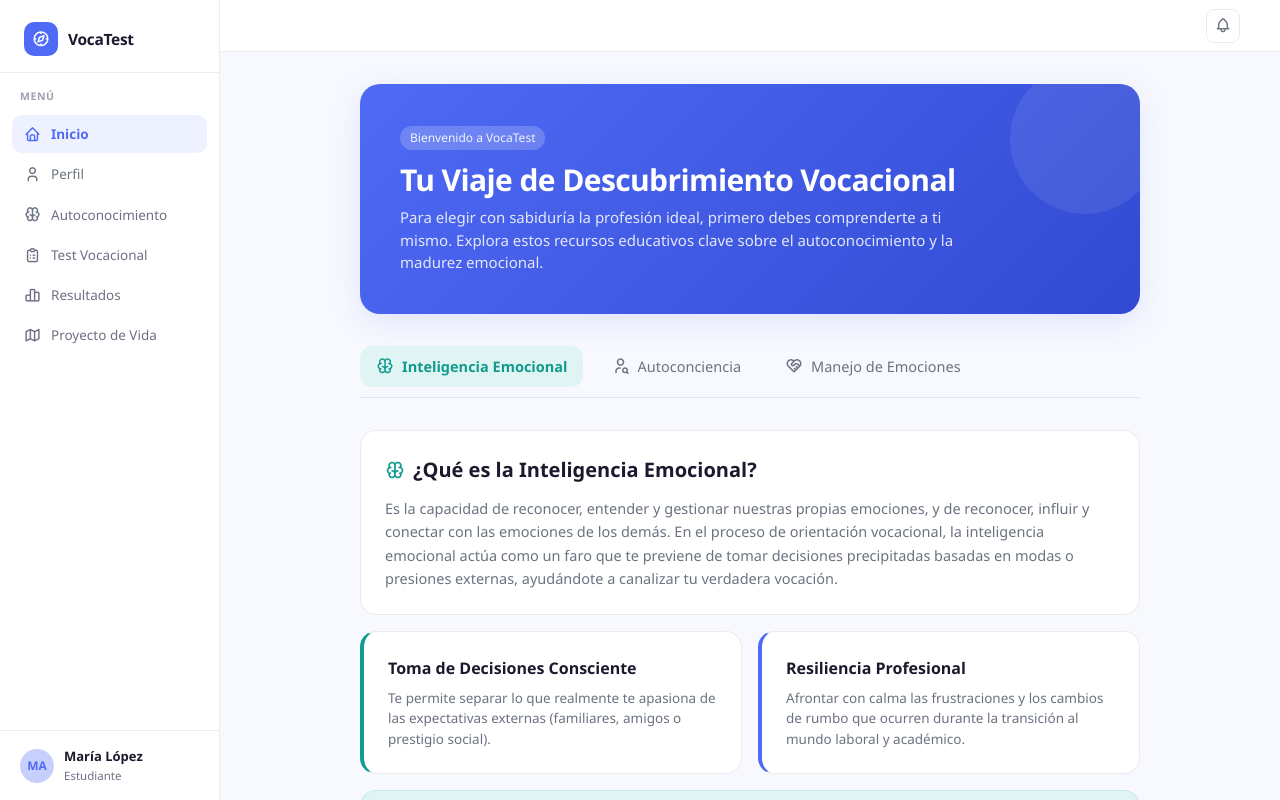
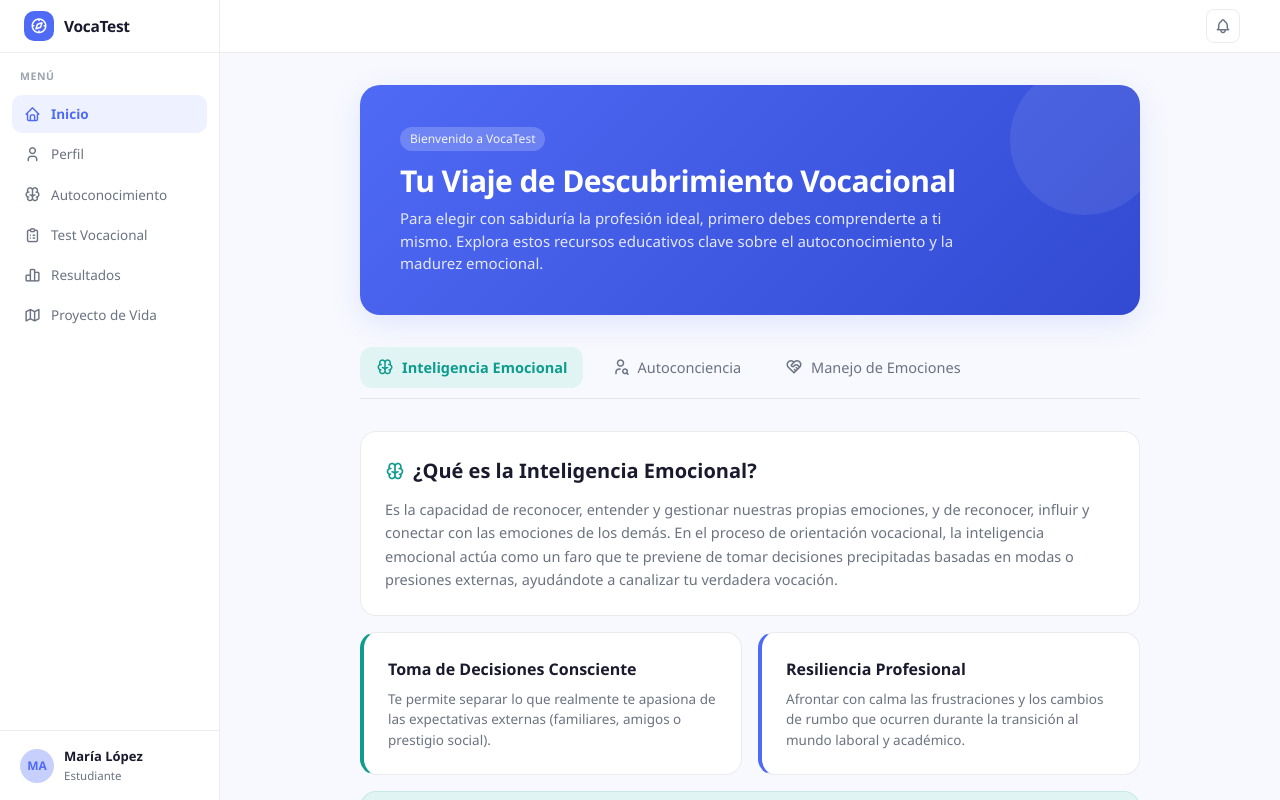
Before and after one commit to Anuarmar-17/Test-Vocacional, a Next.js app in the folder frontend/: page / in a window 1280 px wide. Shown: the top 800 px of the page. Built offline with nearby package versions, Linux system fonts and the light colour scheme.

Commit message:
Arreglos del frontend (Topbar y Sidebar)

```diff
--- a/frontend/src/components/layout/Sidebar.tsx
+++ b/frontend/src/components/layout/Sidebar.tsx
@@ -22,7 +22,7 @@ export default function Sidebar() {
       {/* Logo */}
       <div
         style={{
-          padding: "1.4rem 1.5rem 1rem",
+          padding: "0.7rem 1.5rem",
           borderBottom: `1px solid ${COLORS.sidebarBorder}`,
           display: "flex",
           alignItems: "center",
@@ -31,8 +31,8 @@ export default function Sidebar() {
       >
         <div
           style={{
-            width: 34,
-            height: 34,
+            width: 30,
+            height: 30,
             borderRadius: 10,
             background: COLORS.accent,
             display: "flex",
--- a/frontend/src/components/layout/TopBar.tsx
+++ b/frontend/src/components/layout/TopBar.tsx
@@ -5,7 +5,7 @@ export default function TopBar() {
   return (
     <header
       style={{
-        height: 52,
+        height: 53,
         background: COLORS.surface,
         borderBottom: `1px solid ${COLORS.sidebarBorder}`,
         display: "flex",
```
Also changed, not shown: 1 other file (tests, documents, lock files or other folders).
